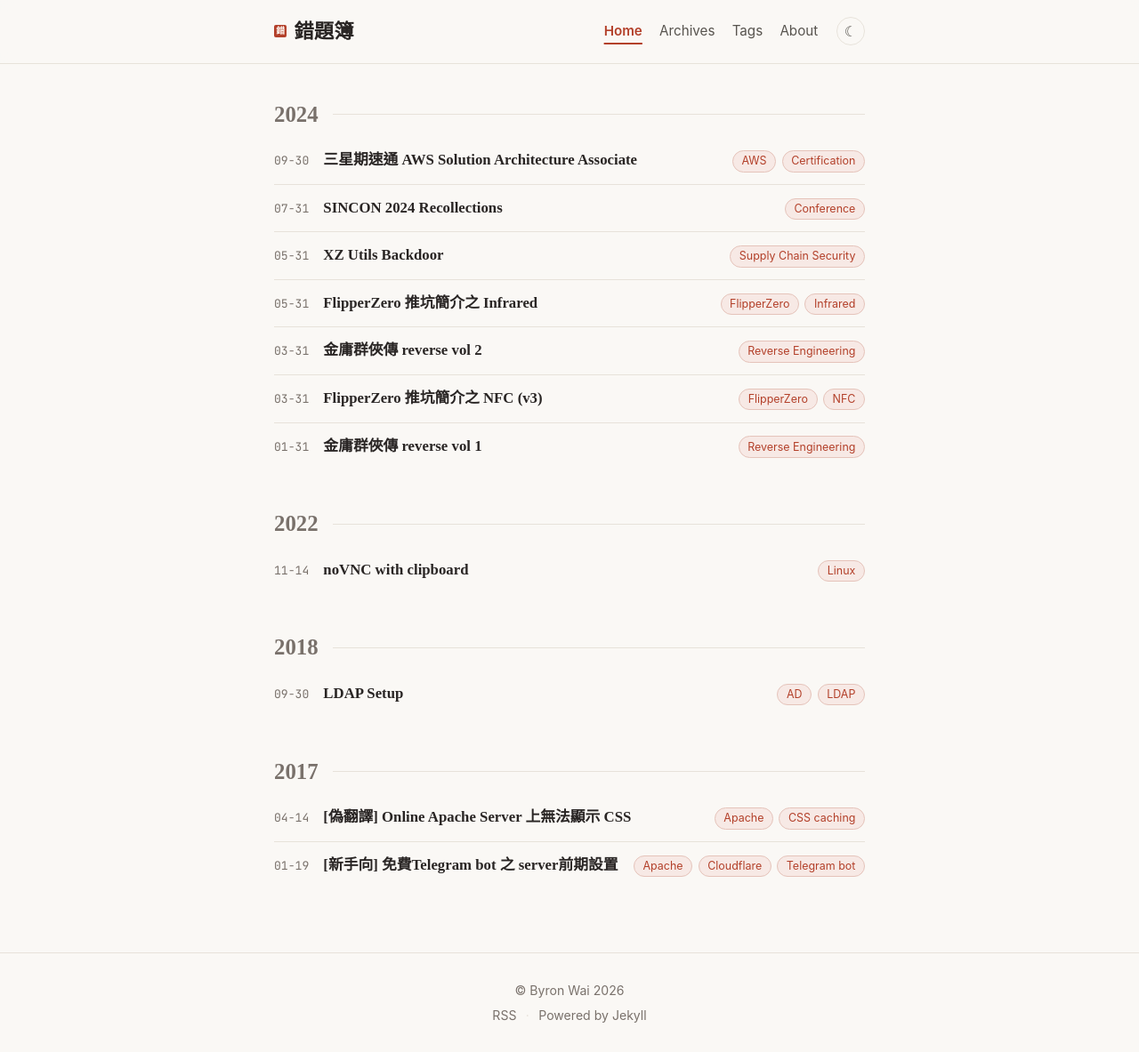
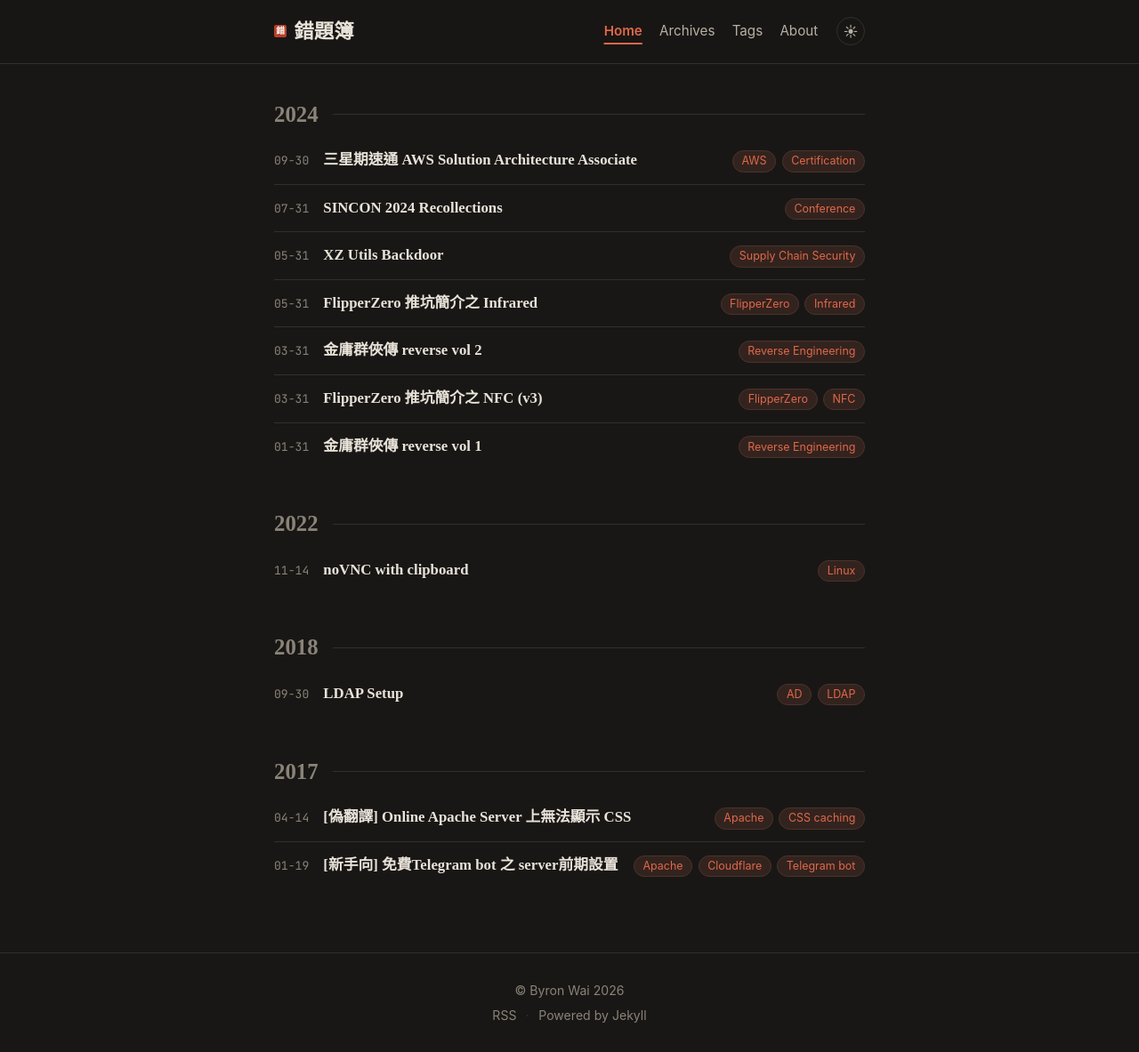
Before and after one commit to byronwai/byronwai.github.io, a Jekyll site: the page built from index.html, in a window 1280 px wide and 1183 px high. Shown: the whole window at 89% size. Built offline with Jekyll 4.4.1, drawn with Linux system fonts in a browser that asks for light colours.

Commit message:
Make dark mode the default theme

```diff
--- a/_includes/head.html
+++ b/_includes/head.html
@@ -6,19 +6,19 @@
 {% else %}
 <meta name="description" content="{{ site.description }}">
 {% endif %}
-<meta name="theme-color" media="(prefers-color-scheme: light)" content="#faf8f5">
-<meta name="theme-color" media="(prefers-color-scheme: dark)" content="#191715">
+<meta name="theme-color" content="#191715">
 <script>
-  // Apply the saved (or system) theme before any stylesheet renders
-  // to avoid a flash of the wrong theme.
+  // Dark is the default. A previously saved choice always wins.
+  // Applied before any stylesheet renders to avoid a flash.
   (function () {
-    var theme = 'light';
-    try { theme = localStorage.getItem('theme') || theme; } catch (e) {}
-    if (theme !== 'light' && theme !== 'dark') {
-      theme = window.matchMedia &&
-        window.matchMedia('(prefers-color-scheme: dark)').matches ? 'dark' : 'light';
-    }
+    var theme = 'dark';
+    try {
+      var saved = localStorage.getItem('theme');
+      if (saved === 'light' || saved === 'dark') theme = saved;
+    } catch (e) {}
     document.documentElement.setAttribute('data-theme', theme);
+    var m = document.querySelector('meta[name="theme-color"]');
+    if (m) m.setAttribute('content', theme === 'dark' ? '#191715' : '#faf8f5');
   })();
 </script>
 <link rel="preconnect" href="https://fonts.googleapis.com">
--- a/_includes/header.html
+++ b/_includes/header.html
@@ -20,7 +20,10 @@
     if (!btn) return;
     var root = document.documentElement;
     var syncGlyph = function () {
-      btn.textContent = root.getAttribute('data-theme') === 'dark' ? '☀' : '☾';
+      var dark = root.getAttribute('data-theme') === 'dark';
+      btn.textContent = dark ? '☀' : '☾';
+      var m = document.querySelector('meta[name="theme-color"]');
+      if (m) m.setAttribute('content', dark ? '#191715' : '#faf8f5');
     };
     syncGlyph();
     btn.addEventListener('click', function () {
--- a/assets/css/style.css
+++ b/assets/css/style.css
@@ -1,14 +1,51 @@
 /* ============================================================
    錯題簿 — "Editorial journal" stylesheet
    Plain CSS for GitHub Pages (Jekyll 3.9 + kramdown + Rouge).
-   Warm-paper light theme by default; dark theme applied via
-   [data-theme="dark"] on <html>, toggled in the header and
+   Dark theme by default; light theme applied via
+   [data-theme="light"] on <html>, toggled in the header and
    persisted in localStorage. No SCSS, no build-time JS.
    ============================================================ */
 
 /* ---------- Design tokens ---------- */
 
 :root {
+  color-scheme: dark;
+
+  --bg: #191715;
+  --surface: #211e1b;
+  --text: #e8e2d9;
+  --text-soft: #b8b0a4;
+  --muted: #8a8378;
+
+  --accent: #e0684a;
+  --accent-dark: #f0917a;        /* brightened for hover on dark */
+  --accent-soft: #33231e;
+  --accent-border: #4a332c;
+  --accent-contrast: #1c1917;
+
+  --border: #332f2a;
+  --code-inline-bg: #2a2622;
+  --table-head-bg: #2a2622;
+  --header-bg: rgba(25, 23, 21, 0.85);
+  --shadow: 0 2px 12px rgba(0, 0, 0, 0.35);
+
+  /* Code blocks are always dark, in both themes. */
+  --code-dark-bg: #1c1917;
+  --code-dark-text: #e7e2da;
+
+  /* The seal stamp keeps its cinnabar ink in both themes. */
+  --seal-bg: #b3402a;
+  --seal-text: #fff7f2;
+
+  --font-serif: "Noto Serif TC", "Source Han Serif TC", "Songti TC", serif;
+  --font-sans: -apple-system, BlinkMacSystemFont, "Segoe UI", Roboto,
+    "Helvetica Neue", Arial, "Noto Sans", "Noto Sans TC",
+    "Microsoft JhengHei", "PingFang TC", sans-serif;
+  --font-mono: "JetBrains Mono", "Cascadia Code", Consolas,
+    "Courier New", monospace;
+}
+
+[data-theme="light"] {
   color-scheme: light;
 
   --bg: #faf8f5;
@@ -28,43 +65,6 @@
   --table-head-bg: #f1ede7;
   --header-bg: rgba(250, 248, 245, 0.85);
   --shadow: 0 2px 10px rgba(41, 37, 36, 0.08);
-
-  /* Code blocks are always dark, in both themes. */
-  --code-dark-bg: #1c1917;
-  --code-dark-text: #e7e2da;
-
-  /* The seal stamp keeps its cinnabar ink in both themes. */
-  --seal-bg: #b3402a;
-  --seal-text: #fff7f2;
-
-  --font-serif: "Noto Serif TC", "Source Han Serif TC", "Songti TC", serif;
-  --font-sans: -apple-system, BlinkMacSystemFont, "Segoe UI", Roboto,
-    "Helvetica Neue", Arial, "Noto Sans", "Noto Sans TC",
-    "Microsoft JhengHei", "PingFang TC", sans-serif;
-  --font-mono: "JetBrains Mono", "Cascadia Code", Consolas,
-    "Courier New", monospace;
-}
-
-[data-theme="dark"] {
-  color-scheme: dark;
-
-  --bg: #191715;
-  --surface: #211e1b;
-  --text: #e8e2d9;
-  --text-soft: #b8b0a4;
-  --muted: #8a8378;
-
-  --accent: #e0684a;
-  --accent-dark: #f0917a;        /* brightened for hover on dark */
-  --accent-soft: #33231e;
-  --accent-border: #4a332c;
-  --accent-contrast: #1c1917;
-
-  --border: #332f2a;
-  --code-inline-bg: #2a2622;
-  --table-head-bg: #2a2622;
-  --header-bg: rgba(25, 23, 21, 0.85);
-  --shadow: 0 2px 12px rgba(0, 0, 0, 0.35);
 }
 
 /* ---------- Base ---------- */
```
